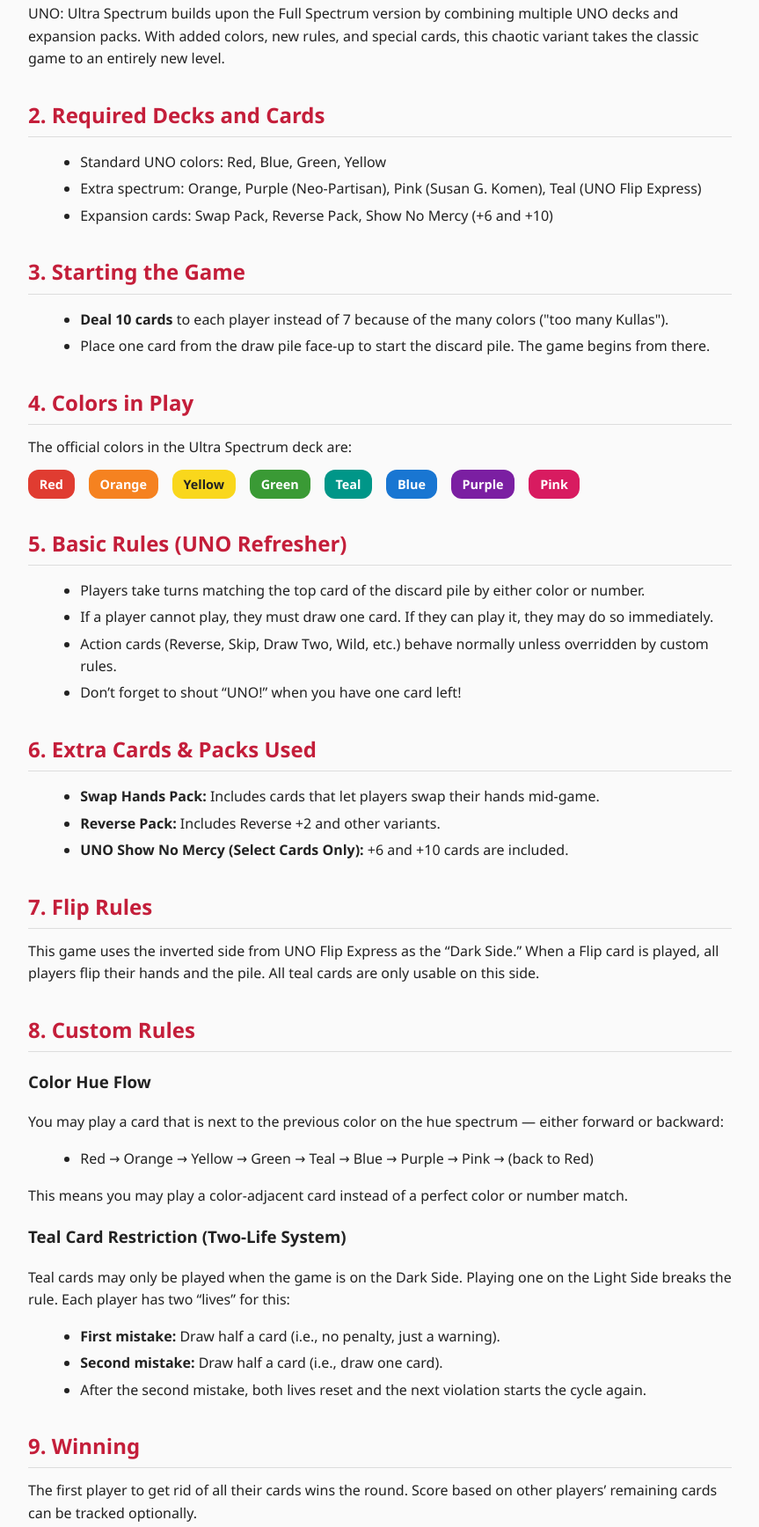
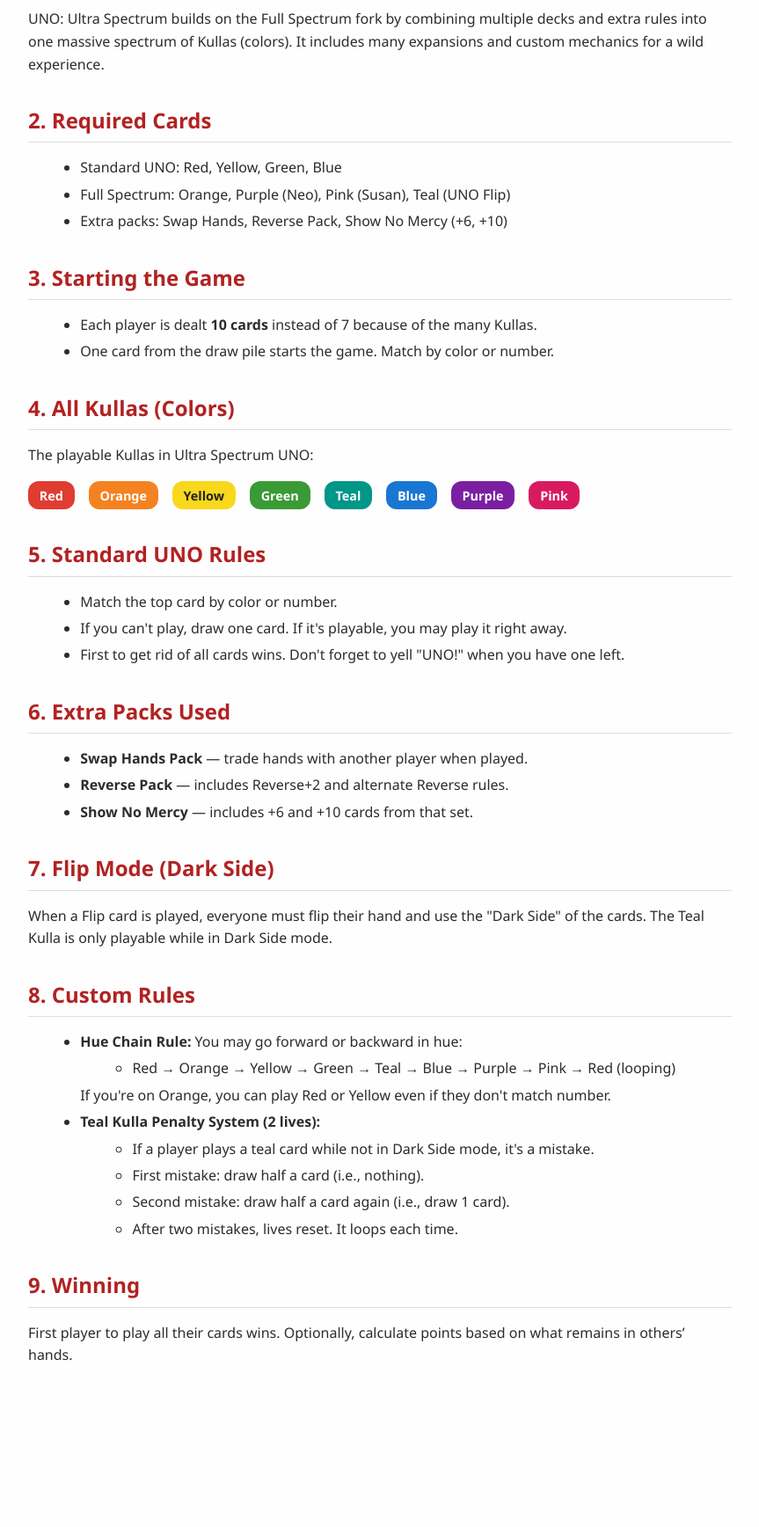
Before and after one commit to Hguorwan/uno-UltraSpec-rules, a plain HTML site: page index.html in a window 1280 px wide. Shown: the part 256-1992 px from the top of the page at 88% size, without its empty margins (208-1071 px from the left). After the commit the page ends 1874 px from the top, so only its background shows below. Drawn offline with Linux system fonts and the light colour scheme.

Commit message:
Update index.html

```diff
--- a/index.html
+++ b/index.html
@@ -6,50 +6,55 @@
   <title>UNO: Ultra Spectrum Rules</title>
   <style>
     body {
-    font-family: 'Segoe UI', Tahoma, Geneva, Verdana, sans-serif;
+      font-family: 'Segoe UI', sans-serif;
       max-width: 800px;
       margin: 2rem auto;
       padding: 1rem 2rem;
-    background: #fafafa;
-    color: #222;
+      background: #fefefe;
+      color: #2c2c2c;
       line-height: 1.6;
     }
+
     h1, h2 {
-    color: #c41e3a;
+      color: #b22222;
       margin-bottom: 0.3rem;
     }
+
     h1 {
-    border-bottom: 3px solid #c41e3a;
+      border-bottom: 3px solid #b22222;
       padding-bottom: 0.5rem;
     }
+
     h2 {
       margin-top: 2rem;
       border-bottom: 1px solid #ddd;
       padding-bottom: 0.3rem;
     }
-  p {
-    margin: 0.8rem 0;
-  }
+
     ul {
       margin-left: 1.2rem;
     }
+
     li {
       margin: 0.3rem 0;
     }
+
     .colors-list {
       display: flex;
       flex-wrap: wrap;
       gap: 0.5rem 1rem;
       margin: 0.3rem 0 1rem 0;
     }
+
     .color-chip {
       padding: 0.3rem 0.8rem;
       border-radius: 12px;
-    color: white;
       font-weight: 600;
       font-size: 0.9rem;
+      color: white;
       user-select: none;
     }
+
     .red { background: #e03c31; }
     .orange { background: #f58220; }
     .yellow { background: #f9d71c; color: #222; }
@@ -60,20 +65,20 @@
     .pink { background: #d81b60; }
 
     @media print {
+      * {
+        -webkit-print-color-adjust: exact !important;
+        print-color-adjust: exact !important;
+      }
+
       body {
-      max-width: none;
-      margin: 0.5in;
         background: white;
-      color: black;
+        color: #2c2c2c;
       }
-    h1, h2 {
-      color: black;
-      border-color: black;
-    }
+
       .color-chip {
-      color: black !important;
-      background: none !important;
-      border: 1px solid black;
+        -webkit-print-color-adjust: exact !important;
+        color-adjust: exact !important;
+        box-shadow: 0 0 0 1px rgba(0,0,0,0.1);
       }
     }
   </style>
@@ -84,23 +89,23 @@
 <p><em>A fork of the UNO: Full Spectrum variant</em></p>
 
 <h2>1. Overview</h2>
-<p>UNO: Ultra Spectrum builds upon the Full Spectrum version by combining multiple UNO decks and expansion packs. With added colors, new rules, and special cards, this chaotic variant takes the classic game to an entirely new level.</p>
+<p>UNO: Ultra Spectrum builds on the Full Spectrum fork by combining multiple decks and extra rules into one massive spectrum of Kullas (colors). It includes many expansions and custom mechanics for a wild experience.</p>
 
-<h2>2. Required Decks and Cards</h2>
+<h2>2. Required Cards</h2>
 <ul>
-  <li>Standard UNO colors: Red, Blue, Green, Yellow</li>
-  <li>Extra spectrum: Orange, Purple (Neo-Partisan), Pink (Susan G. Komen), Teal (UNO Flip Express)</li>
-  <li>Expansion cards: Swap Pack, Reverse Pack, Show No Mercy (+6 and +10)</li>
+  <li>Standard UNO: Red, Yellow, Green, Blue</li>
+  <li>Full Spectrum: Orange, Purple (Neo), Pink (Susan), Teal (UNO Flip)</li>
+  <li>Extra packs: Swap Hands, Reverse Pack, Show No Mercy (+6, +10)</li>
 </ul>
 
 <h2>3. Starting the Game</h2>
 <ul>
-  <li><strong>Deal 10 cards</strong> to each player instead of 7 because of the many colors ("too many Kullas").</li>
-  <li>Place one card from the draw pile face-up to start the discard pile. The game begins from there.</li>
+  <li>Each player is dealt <strong>10 cards</strong> instead of 7 because of the many Kullas.</li>
+  <li>One card from the draw pile starts the game. Match by color or number.</li>
 </ul>
 
-<h2>4. Colors in Play</h2>
-<p>The official colors in the Ultra Spectrum deck are:</p>
+<h2>4. All Kullas (Colors)</h2>
+<p>The playable Kullas in Ultra Spectrum UNO:</p>
 <div class="colors-list">
   <span class="color-chip red">Red</span>
   <span class="color-chip orange">Orange</span>
@@ -112,43 +117,43 @@
   <span class="color-chip pink">Pink</span>
 </div>
 
-<h2>5. Basic Rules (UNO Refresher)</h2>
+<h2>5. Standard UNO Rules</h2>
 <ul>
-  <li>Players take turns matching the top card of the discard pile by either color or number.</li>
-  <li>If a player cannot play, they must draw one card. If they can play it, they may do so immediately.</li>
-  <li>Action cards (Reverse, Skip, Draw Two, Wild, etc.) behave normally unless overridden by custom rules.</li>
-  <li>Don’t forget to shout “UNO!” when you have one card left!</li>
+  <li>Match the top card by color or number.</li>
+  <li>If you can't play, draw one card. If it's playable, you may play it right away.</li>
+  <li>First to get rid of all cards wins. Don't forget to yell "UNO!" when you have one left.</li>
 </ul>
 
-<h2>6. Extra Cards & Packs Used</h2>
+<h2>6. Extra Packs Used</h2>
 <ul>
-  <li><strong>Swap Hands Pack:</strong> Includes cards that let players swap their hands mid-game.</li>
-  <li><strong>Reverse Pack:</strong> Includes Reverse +2 and other variants.</li>
-  <li><strong>UNO Show No Mercy (Select Cards Only):</strong> +6 and +10 cards are included.</li>
+  <li><strong>Swap Hands Pack</strong> — trade hands with another player when played.</li>
+  <li><strong>Reverse Pack</strong> — includes Reverse+2 and alternate Reverse rules.</li>
+  <li><strong>Show No Mercy</strong> — includes +6 and +10 cards from that set.</li>
 </ul>
 
-<h2>7. Flip Rules</h2>
-<p>This game uses the inverted side from UNO Flip Express as the “Dark Side.” When a Flip card is played, all players flip their hands and the pile. All teal cards are only usable on this side.</p>
+<h2>7. Flip Mode (Dark Side)</h2>
+<p>When a Flip card is played, everyone must flip their hand and use the "Dark Side" of the cards. The Teal Kulla is only playable while in Dark Side mode.</p>
 
 <h2>8. Custom Rules</h2>
-
-<h3>Color Hue Flow</h3>
-<p>You may play a card that is next to the previous color on the hue spectrum — either forward or backward:</p>
 <ul>
-  <li>Red → Orange → Yellow → Green → Teal → Blue → Purple → Pink → (back to Red)</li>
+  <li><strong>Hue Chain Rule:</strong> You may go forward or backward in hue:
+    <ul>
+      <li>Red → Orange → Yellow → Green → Teal → Blue → Purple → Pink → Red (looping)</li>
     </ul>
-<p>This means you may play a color-adjacent card instead of a perfect color or number match.</p>
-
-<h3>Teal Card Restriction (Two-Life System)</h3>
-<p>Teal cards may only be played when the game is on the Dark Side. Playing one on the Light Side breaks the rule. Each player has two “lives” for this:</p>
+    If you're on Orange, you can play Red or Yellow even if they don't match number.
+  </li>
+  <li><strong>Teal Kulla Penalty System (2 lives):</strong>
     <ul>
-  <li><strong>First mistake:</strong> Draw half a card (i.e., no penalty, just a warning).</li>
-  <li><strong>Second mistake:</strong> Draw half a card (i.e., draw one card).</li>
-  <li>After the second mistake, both lives reset and the next violation starts the cycle again.</li>
+      <li>If a player plays a teal card while not in Dark Side mode, it's a mistake.</li>
+      <li>First mistake: draw half a card (i.e., nothing).</li>
+      <li>Second mistake: draw half a card again (i.e., draw 1 card).</li>
+      <li>After two mistakes, lives reset. It loops each time.</li>
+    </ul>
+  </li>
 </ul>
 
 <h2>9. Winning</h2>
-<p>The first player to get rid of all their cards wins the round. Score based on other players’ remaining cards can be tracked optionally.</p>
+<p>First player to play all their cards wins. Optionally, calculate points based on what remains in others’ hands.</p>
 
 </body>
 </html>
```
Lines whose indentation alone changed are shown as unchanged.
